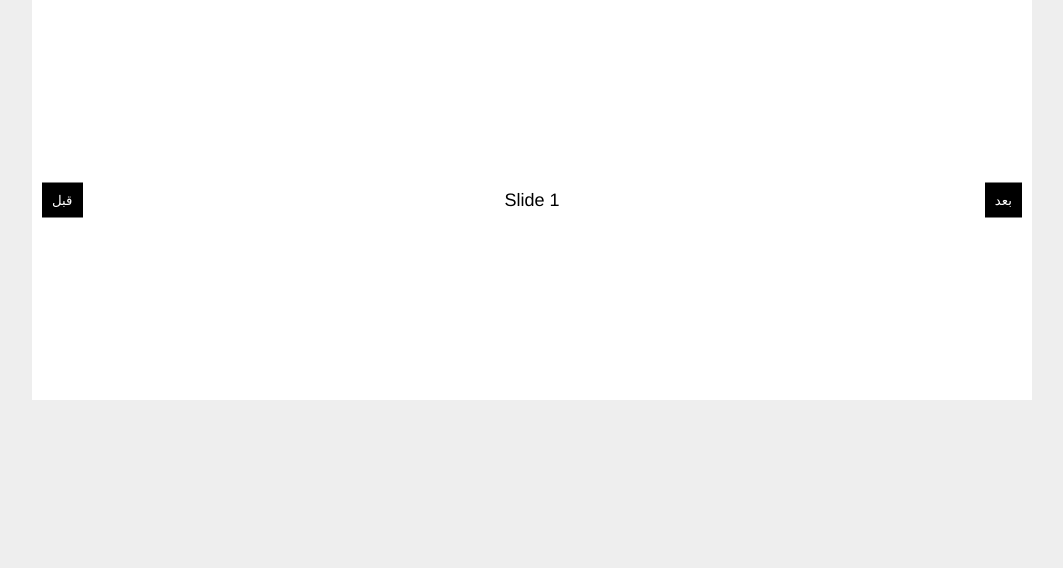
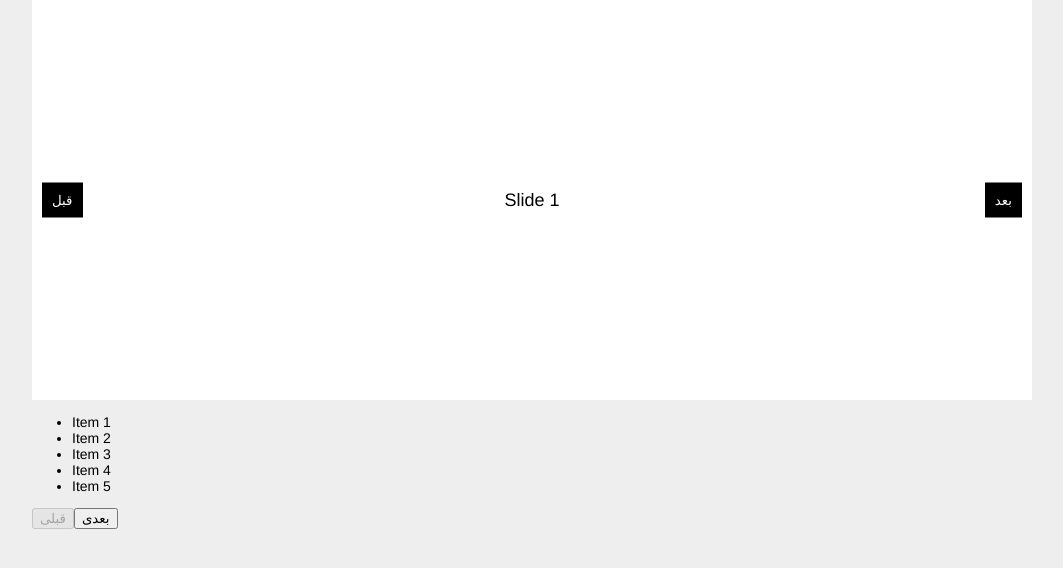
Before and after one commit to Azoonex/zustand, a React (Vite) app: page / in a window 1280 px wide. Shown: the top 568 px of the page, without its empty margins (108-1171 px from the left). Built offline with nearby package versions, Linux system fonts and the light colour scheme.

Commit message:
how change ui watching list 5

```diff
--- a/src/components/Swiper.tsx
+++ b/src/components/Swiper.tsx
@@ -7,6 +7,29 @@ import "../index.css";
 import 'swiper/css/navigation';
 
 export default function Swipers() {
+
+    const items = [
+        { name: 'Item 1' }, { name: 'Item 2' }, { name: 'Item 3' },
+        { name: 'Item 4' }, { name: 'Item 5' }, { name: 'Item 6' },
+        { name: 'Item 7' }, { name: 'Item 8' }, { name: 'Item 9' },
+        { name: 'Item 10' }, { name: 'Item 11' }, { name: 'Item 12' },
+        { name: 'Item 13' }, { name: 'Item 14' }, { name: 'Item 15' },
+        { name: 'Item 16' }, { name: 'Item 17' }, { name: 'Item 18' },
+        { name: 'Item 19' }, { name: 'Item 20' }
+    ];
+
+    const [currentIndex, setCurrentIndex] = useState(0);
+    const itemsPerPage = 5;
+
+    const handleNext = () => {
+        setCurrentIndex(prevIndex => Math.min(prevIndex + itemsPerPage, items.length));
+    };
+
+    const handlePrev = () => {
+        setCurrentIndex(prevIndex => Math.max(prevIndex - itemsPerPage, 0));
+    };
+
+    const currentItems = items.slice(currentIndex, currentIndex + itemsPerPage);
     return (
         <div style={{ width: '1000px', height: '400px', marginInline: 'auto', position: 'relative' }}>
             <button className="custom-prev">قبل</button>
@@ -29,6 +52,17 @@ export default function Swipers() {
                 <SwiperSlide dir="rtl">Slide 8</SwiperSlide>
                 <SwiperSlide dir="rtl">Slide 9</SwiperSlide>
             </Swiper>
+
+
+            <div>
+                <ul>
+                    {currentItems.map((item, index) => (
+                        <li key={index}>{item.name}</li>
+                    ))}
+                </ul>
+                <button onClick={handlePrev} disabled={currentIndex === 0}>قبلی</button>
+                <button onClick={handleNext} disabled={currentIndex + itemsPerPage >= items.length}>بعدی</button>
+            </div>
         </div>
     )
 }
```
